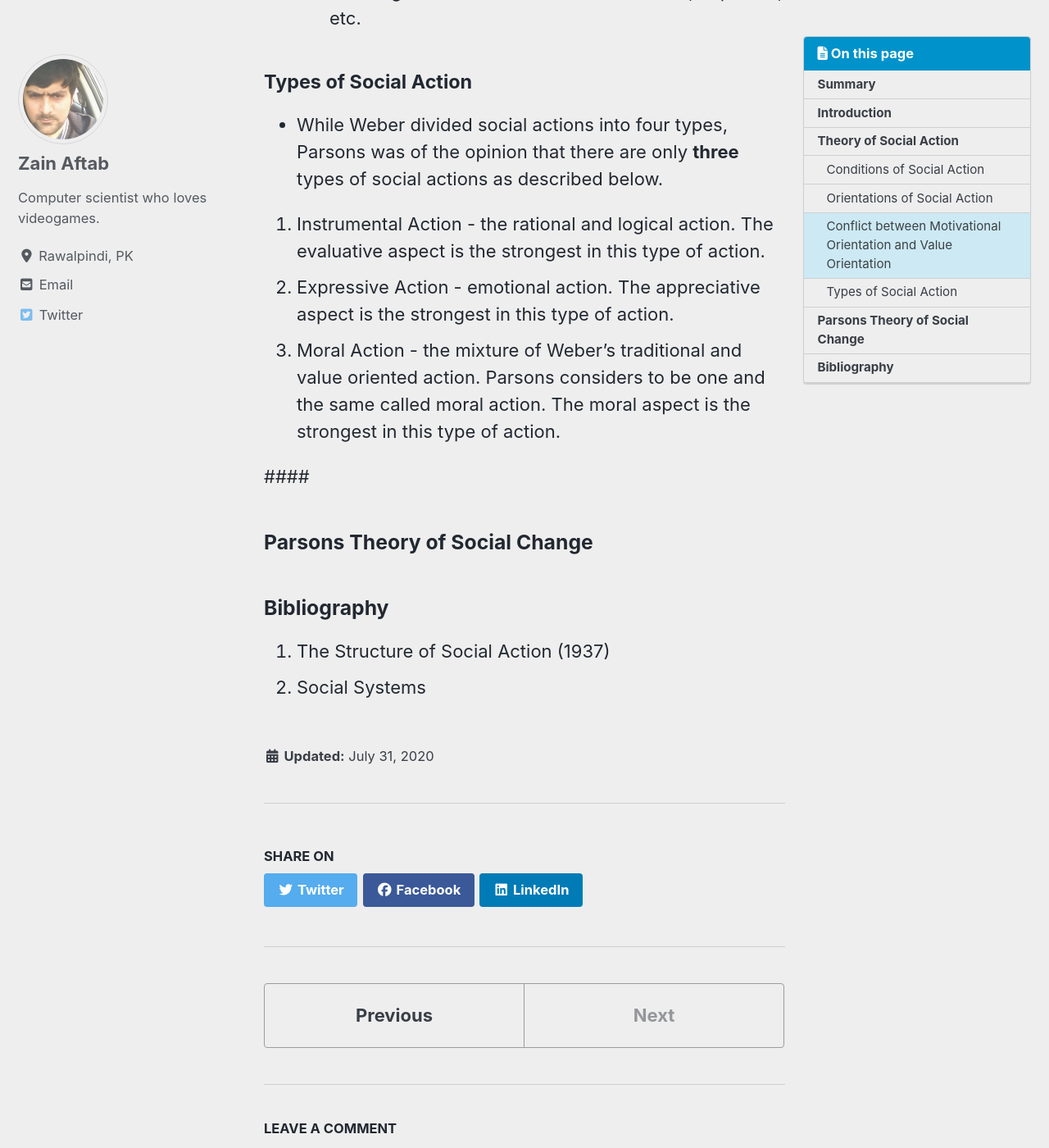
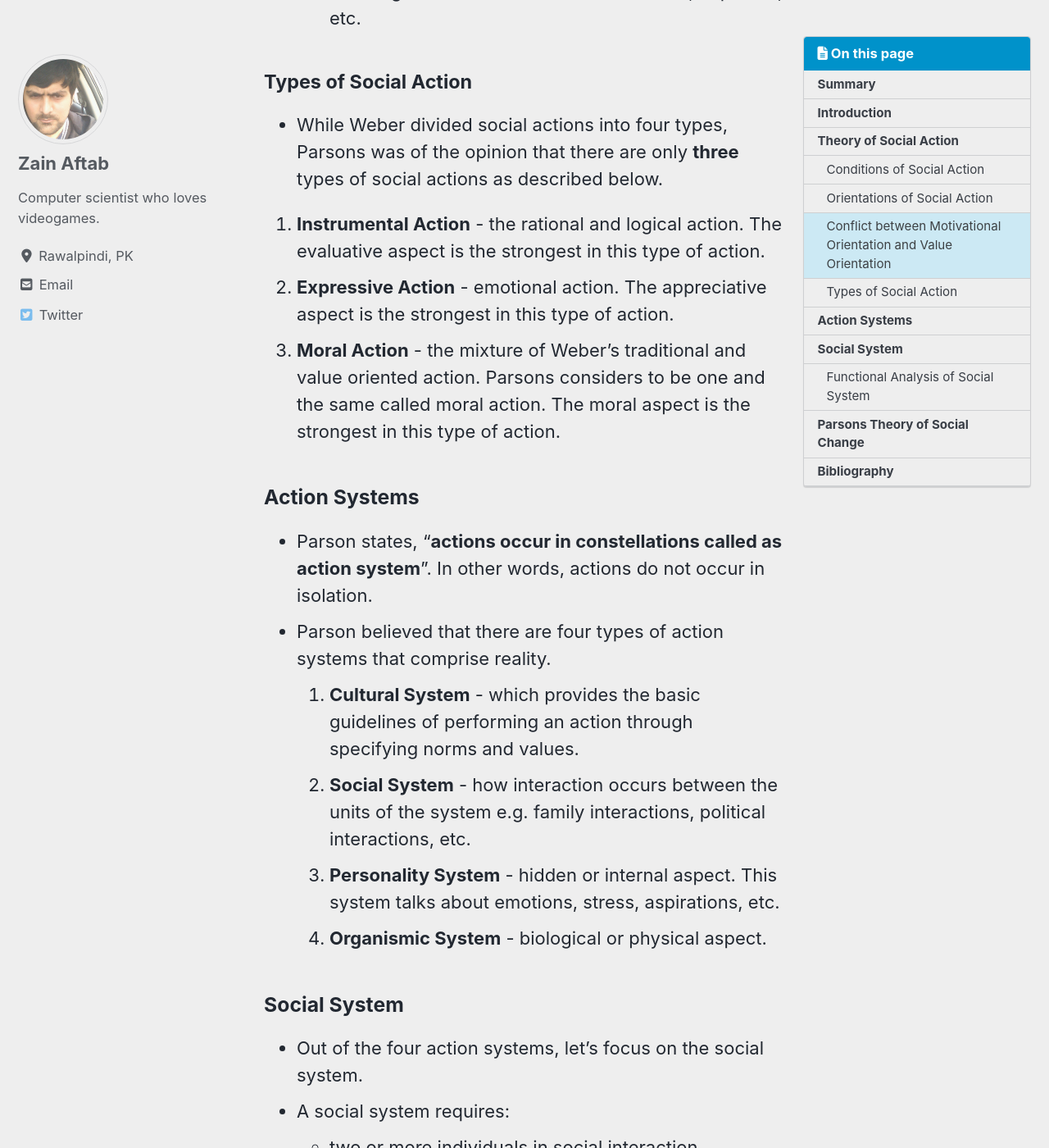
Before and after one commit to zainaftab2225/zainaftab2225.github.io, a Jekyll site: the page built from _sociology/talcott-parsons.md, in a window 1280 px wide and 1400 px high, scrolled down 5493 px. Shown: the whole window at 82% size. Built offline with Jekyll 4.4.1, drawn with Linux system fonts in a browser that asks for light colours; cached includes are drawn as plain includes; nearby versions of some CDN libraries; comment, search, counter and statistics services are not loaded; some of the changed text lies outside the part shown.

Commit message:
talcott parsons

```diff
--- a/_sociology/talcott-parsons.md
+++ b/_sociology/talcott-parsons.md
@@ -70,15 +70,38 @@ date: 2020-07-31
 
 - While Weber divided social actions into four types, Parsons was of the opinion that there are only **three** types of social actions as described below.
 
-1. Instrumental Action - the rational and logical action. The evaluative aspect is the strongest in this type of action.
-2. Expressive Action - emotional action. The appreciative aspect is the strongest in this type of action.
-3. Moral Action - the mixture of Weber's traditional and value oriented action. Parsons considers to be one and the same called moral action. The moral aspect is the strongest in this type of action.
+1. **Instrumental Action** - the rational and logical action. The evaluative aspect is the strongest in this type of action.
+2. **Expressive Action** - emotional action. The appreciative aspect is the strongest in this type of action.
+3. **Moral Action** - the mixture of Weber's traditional and value oriented action. Parsons considers to be one and the same called moral action. The moral aspect is the strongest in this type of action.
+
+### Action Systems
+
+- Parson states, "**actions occur in constellations called as action system**". In other words, actions do not occur in isolation.
+- Parson believed that there are four types of action systems that comprise reality.
+  1. **Cultural System** - which provides the basic guidelines of performing an action through specifying norms and values.
+  2. **Social System** - how interaction occurs between the units of the system e.g. family interactions, political interactions, etc.
+  3. **Personality System** - hidden or internal aspect. This system talks about emotions, stress, aspirations, etc.
+  4. **Organismic System** - biological or physical aspect.
+
+### Social System
+
+- Out of the four action systems, let's focus on the social system.
+- A social system requires:
+  - two or more individuals in social interaction.
+  - some collective goals (motivation of units & values of society).
+  - consensus on **role expectations** e.g. a father will earn, a mother will cook, children will study, etc.
+  - that an interaction will develop an **abstract boundary** around the system.
+
+#### Functional Analysis of Social System
+
+- **How does a social system survive over time?** An example is that Christianity has survived over time but many religions have perished. Parsons stated that the system survives due to *Mechanism/Moving Equilibrium Phase*. Basically, whenever the system changes, it adapts to a new equilibrium. A good example is the internet which originated in the 1990s but after some time, there was cyber crime on the internet. The internet should have perished due to the prevalence of cyber crime but the system adapted to a new equilibrium as countries started introducing cyber laws.
+- **What are the functions fulfilled by a particular system?** Parson states there are four functional requisites which are a must for the survival of the system. This became the **AGIL Model** of Parsons.
+  1. **Adaptation** - generation, acquisition & distribution of resources (Economic System) e.g. a father needs to do all this to maintain the family.
+  2. **Goal Attainment** - determination of goals, motivating, mobilizing, channelizing (Political System) e.g. the American founding fathers wanted freedom from the British as a goal.
+  3. **Integration** - consensus, solidarity, coordination between units (Cultural System) e.g. mother helps with the solidarity in the family.
+  4. **Latency** - hidden aspect for pattern management, maintaining the motivation, stress management (Family System) e.g. wife, mother, and family members help with motivation for a person.
 
 
-
-
-
-####
 
 ### Parsons Theory of Social Change
 
```
